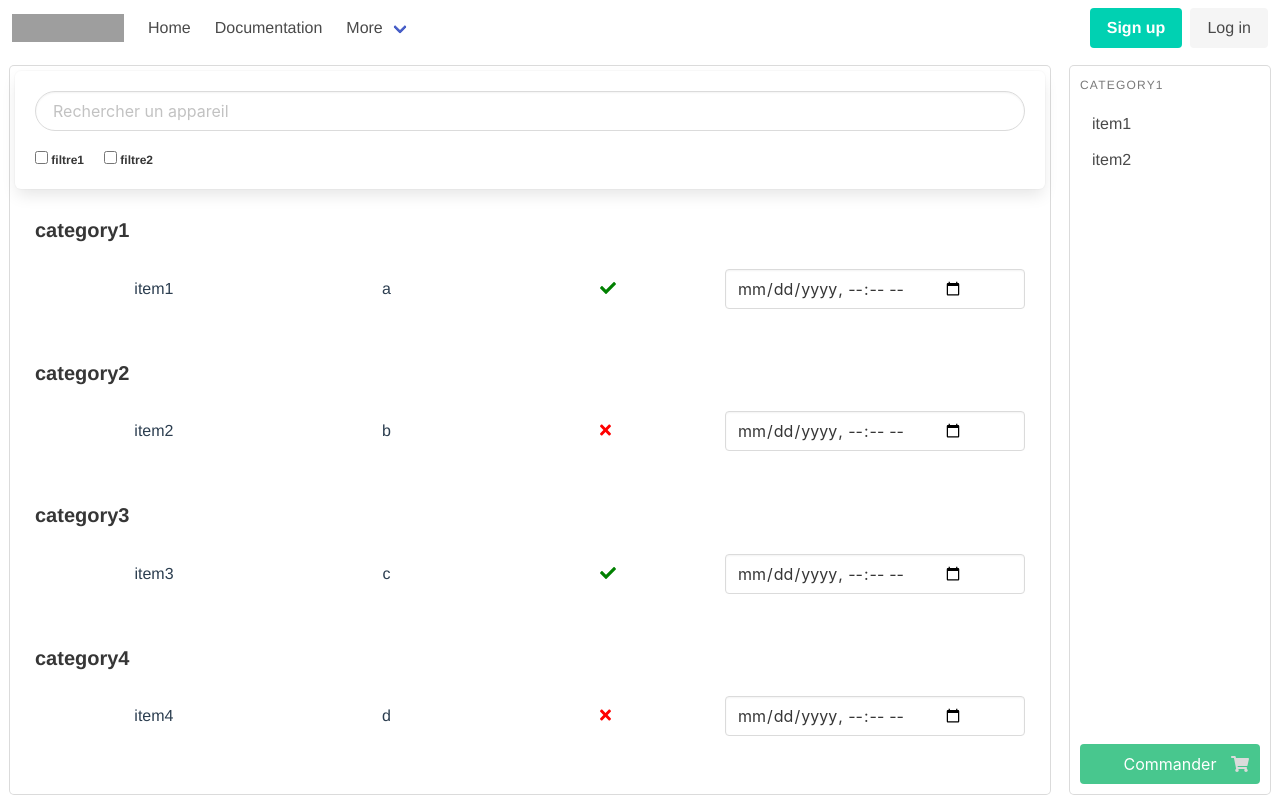
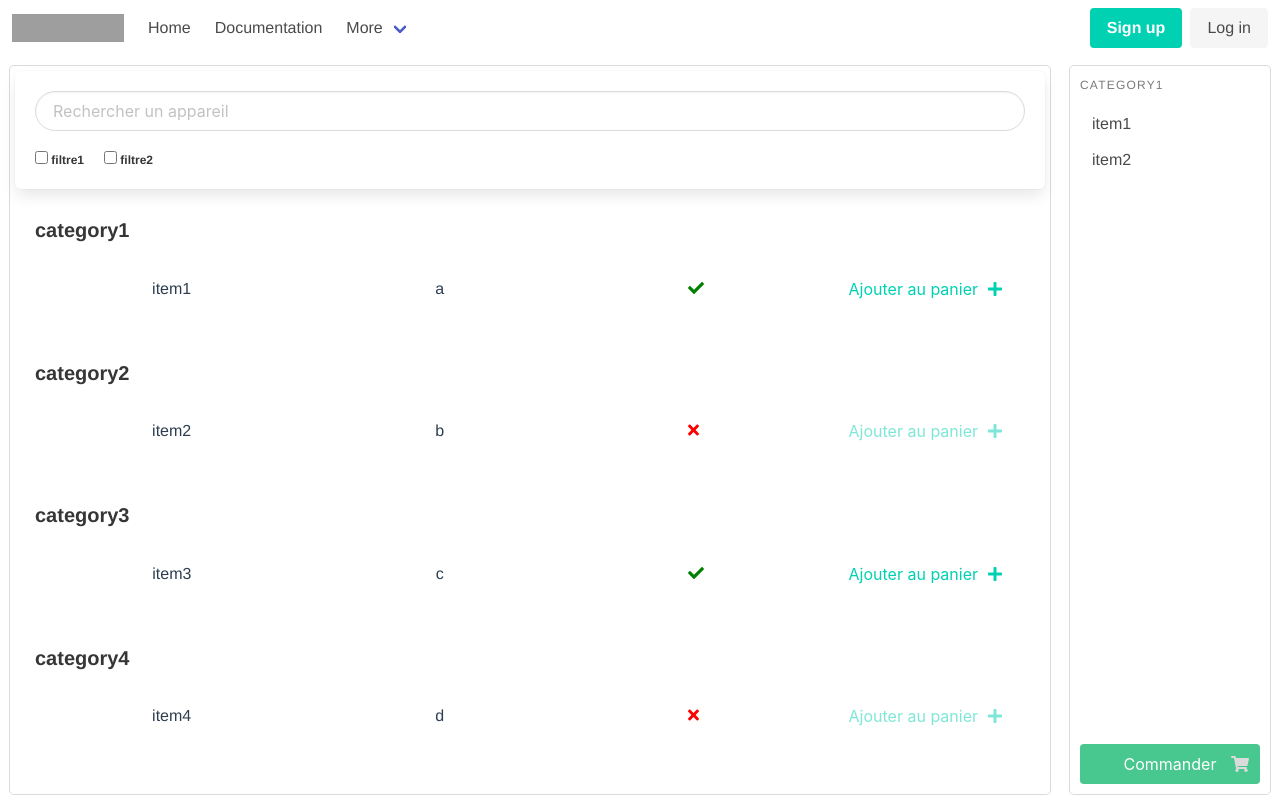
Before and after one commit to skatos-ux/Loaner, a Vue app: page /dashboard in a window 1280 px wide. Built offline with nearby package versions, Linux system fonts and the light colour scheme; grey boxes are pictures that could not be loaded.

Commit message:
update: Modal fix

```diff
--- a/src/components/components/Device.vue
+++ b/src/components/components/Device.vue
@@ -1,55 +1,86 @@
 <template>
   <div class="device">
-    <div @click="popModal" class="device__wrapper">
-      <div class="device__wrapper--line">
-        <div class="device__info" ><slot name="name"></slot></div>
-        <div class="device__info"><slot name="ref"></slot></div>
-        <div class="device__info"><slot name="libre"></slot></div>
-      </div>
-      <div class="device__info--command field">
-        <div class="control">
-          <input class="input" type="datetime-local">
+    <div class="device__wrapper">
+      <div @click="popModal" class="device__wrapper--line">
+        <div class="device__info" >{{ name }}</div>
+        <div class="device__info">{{ reference }}</div>
+        <div class="device__info">
+          <span v-show="available" class="icon is-small success">
+              <font-awesome-icon :icon="['fas', 'check']" />
+          </span>
+          <span v-show="!available" class="icon is-small fail">
+              <font-awesome-icon :icon="['fas', 'times']" />
+          </span>
         </div>
       </div>
+      <div class="device__info">
+        <button :disabled="!available" class="button button--iconl is-primary is-inverted">
+          Ajouter au panier
+          <span class="icon is-small">
+              <font-awesome-icon :icon="['fas', 'plus']" />
+          </span>
+        </button>
+      </div>
     </div>
-    <Modal :id="this.id" :photo="this.photo" :rank="rank" ref="modal">
-      <template v-slot:name>
-        <slot name="name"></slot>
+    <Modal :id="reference" ref="modal">
+      <template v-slot:header>
+        <p class="modal-card-title">{{ category }}</p>
+        <p class="modal-card-title">{{ name }}</p>
+        <div class="modal__sim">
+          <label class="label is-size-7 has-text-left	">SIM:</label>
+          <span v-show="available" class="icon is-small success">
+              <font-awesome-icon :icon="['fas', 'check']" />
+            </span>
+          <span v-show="!available" class="icon is-small fail">
+              <font-awesome-icon :icon="['fas', 'times']" />
+          </span>
+        </div>
       </template>
-      <template v-slot:category>
-        <slot name="category"></slot>
-      </template>
-      <template v-slot:version>
-        <slot name="ref"></slot>
-      </template>
-      <template v-slot:ref>
-        <slot name="ref"></slot>
-      </template>
-      <template v-slot:libre>
-        <slot name="libre"></slot>
+
+      <template v-slot:body>
+        <div class="modal__body--wrapper">
+          <div class="modal__body--info">{{ name }}</div>
+          <div class="modal__body--info">{{ version }}</div>
+          <div class="modal__body--info">{{ reference }}</div>
+        </div>
+        <p class="image is-4by3">
+          <img :src="photo" alt="">
+        </p>
       </template>
     </Modal>
   </div>
 </template>
 
 <script lang="ts">
-import { Component, Prop, Ref, Vue} from 'vue-property-decorator';
+import { Component, Prop, Ref, Emit, Vue} from 'vue-property-decorator';
 import Modal from "@/components/components/Modal.vue";
 @Component({
   components: {Modal}
 })
 export default class Device extends Vue {
-  @Prop() private id!: string
+  @Prop() private name!: string
+  @Prop() private category!: string
+  @Prop() private reference!: string
+  @Prop() private version!: string
+  @Prop() private available!: boolean
   @Prop() private photo!: string
   @Prop() private rank!: number
 
   @Ref() readonly modal!: Modal
 
+  currentTime = "2017-06-01 08:30"
+  /*
+  newItemAdded(e: { target: HTMLInputElement }) {
+    const category = e.target.
+  }
+  */
+  @Emit()
+  addToCart(category: string, device: string) {
+    return category.concat(device)
+  }
   popModal() {
     this.modal.popModal()
   }
-
-
 
 }
 </script>
@@ -69,10 +100,10 @@ export default class Device extends Vue {
       border-radius: 4px;
       &--line {
         display: flex;
+        line-height: 40px;
         flex-direction: row;
         justify-content: space-around;
         align-items: center;
-        padding: 3px 0 3px 0;
         flex-grow: 2;
       }
       &:hover {
@@ -85,12 +116,13 @@ export default class Device extends Vue {
       span {
         display: table-cell;
         vertical-align: middle;
+        margin-left: 5px !important;
       }
-      &--command {
-        position: relative;
-        flex-grow: 1;
-        z-index: 2;
-        max-width: 300px;
+      .fail {
+        color: red;
+      }
+      .success {
+        color: green;
       }
     }
   }
--- a/src/components/components/Modal.vue
+++ b/src/components/components/Modal.vue
@@ -1,26 +1,14 @@
 <template>
-  <div :id="id" class="modal">
+  <div :id="this.id" class="modal">
     <div class="modal-background modal__background"></div>
     <div class="modal-card">
       <header class="modal-card-head">
-        <p class="modal-card-title"><slot name="name"></slot></p>
-        <p class="modal-card-title"><slot name="category"></slot></p>
-        <div class="modal__sim">
-          <label class="label is-size-7 has-text-left	">SIM:</label>
-          <slot name="libre"></slot>
-        </div>
+        <slot name="header"></slot>
         <button @click="depopModal" class="delete" aria-label="close"></button>
       </header>
       <section class="modal-card-body">
         <div class="modal__body">
-          <div class="modal__body--wrapper">
-            <div class="modal__body--info"><slot name="name"></slot></div>
-            <div class="modal__body--info"><slot name="version"></slot></div>
-            <div class="modal__body--info"><slot name="ref"></slot></div>
-          </div>
-          <p class="image is-4by3">
-            <img :src="this.photo" alt="">
-          </p>
+          <slot name="body"></slot>
         </div>
       </section>
     </div>
@@ -33,8 +21,8 @@ import { Component, Prop, Vue } from 'vue-property-decorator';
 @Component
 export default class Modal extends Vue {
   @Prop() private id!: string
-  @Prop() private photo!: string
-  @Prop() private rank!: number
+
+  //TODO: change refs to slots to allow different types of modals for the "Add to cart" modal
 
   public popModal(): any {
     document.getElementById(this.id)!.className += " is-active"
@@ -48,7 +36,6 @@ export default class Modal extends Vue {
 
 <style scoped lang="scss">
 .modal {
-  position: absolute;
   width: 100vw;
   height: 100vh;
   top: 0;
@@ -93,6 +80,13 @@ export default class Modal extends Vue {
     align-items: center;
     margin-right: 10px;
 
+    .fail {
+      color: red;
+    }
+    .success {
+      color: green;
+    }
+
     label {
       margin-bottom: 0px;
       margin-right: 3px;
--- a/src/components/layouts/MainPanelLayout.vue
+++ b/src/components/layouts/MainPanelLayout.vue
@@ -15,28 +15,7 @@
     </div>
     <div class="mainpanel__devicelist">
       <DeviceCategoryLayout v-for="category in categories" :key="category.name" :title="category.name">
-        <Device v-for="device in category.devices" :key="device.name" :id="device.ref" :photo="device.photo" :rank="user.rank">
-          <template v-slot:name>
-            {{ device.name }}
-          </template>
-          <template v-slot:category>
-            {{ category.name }}
-          </template>
-          <template v-slot:ref>
-            {{ device.ref }}
-          </template>
-          <template v-slot:version>
-            {{ device.version }}
-          </template>
-          <template v-slot:libre>
-            <span v-show="device.available" class="icon is-small success">
-              <font-awesome-icon :icon="['fas', 'check']" />
-            </span>
-            <span v-show="!device.available" class="icon is-small fail">
-              <font-awesome-icon :icon="['fas', 'times']" />
-            </span>
-          </template>
-        </Device>
+        <Device v-for="device in category.devices" :key="device.name" :name="device.name" :category="category.name" :reference="device.ref" :version="device.version" :available="device.available" :photo="device.photo" :rank="user.rank"></Device>
       </DeviceCategoryLayout>
     </div>
   </section>
@@ -52,16 +31,13 @@ import Device from "@/components/components/Device.vue";
 export default class MainPanelLayout extends Vue {
   filters = this.$store.state.web.filters
   categories = this.$store.state.db.deviceCategories
-  user = {
-    rank: 1
-  }
+  user = this.$store.state.auth.user
 }
 </script>
 
 <style scoped lang="scss">
   @import "./../../scss/globals";
   .mainpanel {
-    position: relative;
     width: 100%;
     height: 100%;
     flex-grow: 2;
@@ -87,12 +63,6 @@ export default class MainPanelLayout extends Vue {
     &__devicelist {
       margin: 5px;
       overflow: auto;
-      .fail {
-        color: red;
-      }
-      .success {
-        color: green;
-      }
     }
   }
 </style>
--- a/src/views/Dashboard.vue
+++ b/src/views/Dashboard.vue
@@ -42,6 +42,11 @@ export default class Dashboard extends Vue {
     height: 100vh;
     display: flex;
     flex-direction: column;
+
+    &__header {
+      position: relative;
+      z-index: 1;
+    }
     &__body--admin {
       position: relative;
       width: 100%;
```
